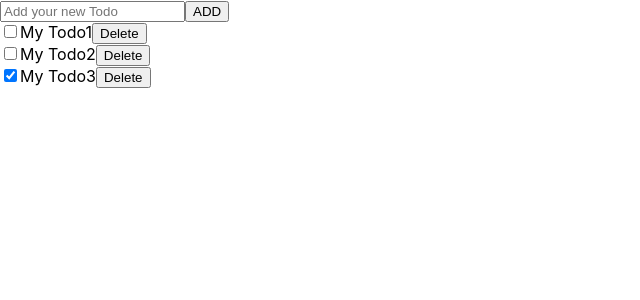
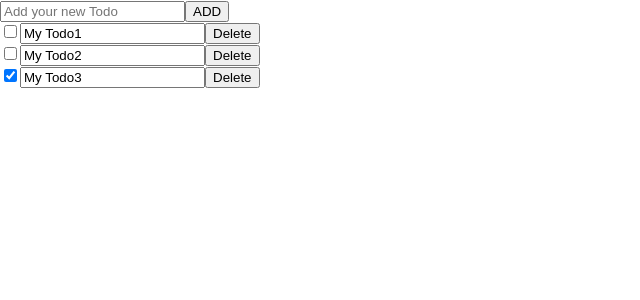
Before and after one commit to uj-kim/todo-app, a React (Create React App) app in the folder client/: page / in a window 1280 px wide. Shown: the top 300 px of the page, without its empty margins (0-640 px from the left). Built offline with nearby package versions, Linux system fonts and the light colour scheme.

Commit message:
feat: Todo 수정 기능 구현 1차

```diff
--- a/client/src/components/Todo.js
+++ b/client/src/components/Todo.js
@@ -8,8 +8,37 @@ const Todo = ({ item, delItem }) => {
 
   const [todoItem, setTodoItem] = useState(item);
 
+  const [isreadOnly, setReadOnly] = useState(true);
+
   const delClick = (todoItem) => {
     delItem(todoItem);
+  };
+
+  const editEventHandler = (e) => {
+    //rest: id, done 정보
+    const { title, ...rest } = todoItem;
+    setTodoItem({
+      title: e.target.value,
+      ...rest,
+    });
+  };
+
+  // checkbox 업데이트
+  // done : true -> false, false -> true
+  const checkboxEventHandler = () => {
+    todoItem.done = !todoItem.done;
+    setTodoItem(todoItem);
+  };
+
+  const offReadOnlyMode = () => {
+    setReadOnly(false);
+  };
+
+  const onEnterKey = (e) => {
+    if (e.key == "Enter") {
+      console.log(item);
+      setReadOnly(true);
+    }
   };
 
   return (
@@ -21,8 +50,18 @@ const Todo = ({ item, delItem }) => {
         name={`todo${id}`}
         value={`todo${id}`}
         defaultChecked={done}
+        onChange={checkboxEventHandler}
       />
-      <label htmlFor={`todo${id}`}>{title}</label>
+      {/* <label htmlFor={`todo${id}`}>{title}</label> */}
+      <input
+        type="text"
+        value={todoItem.title}
+        onChange={editEventHandler}
+        onKeyPress={onEnterKey}
+        readOnly={isreadOnly}
+        onFocus={offReadOnlyMode}
+        onBlur={() => setReadOnly(true)}
+      />
       <button onClick={() => delClick(item.id)}>Delete</button>
     </div>
   );
```
